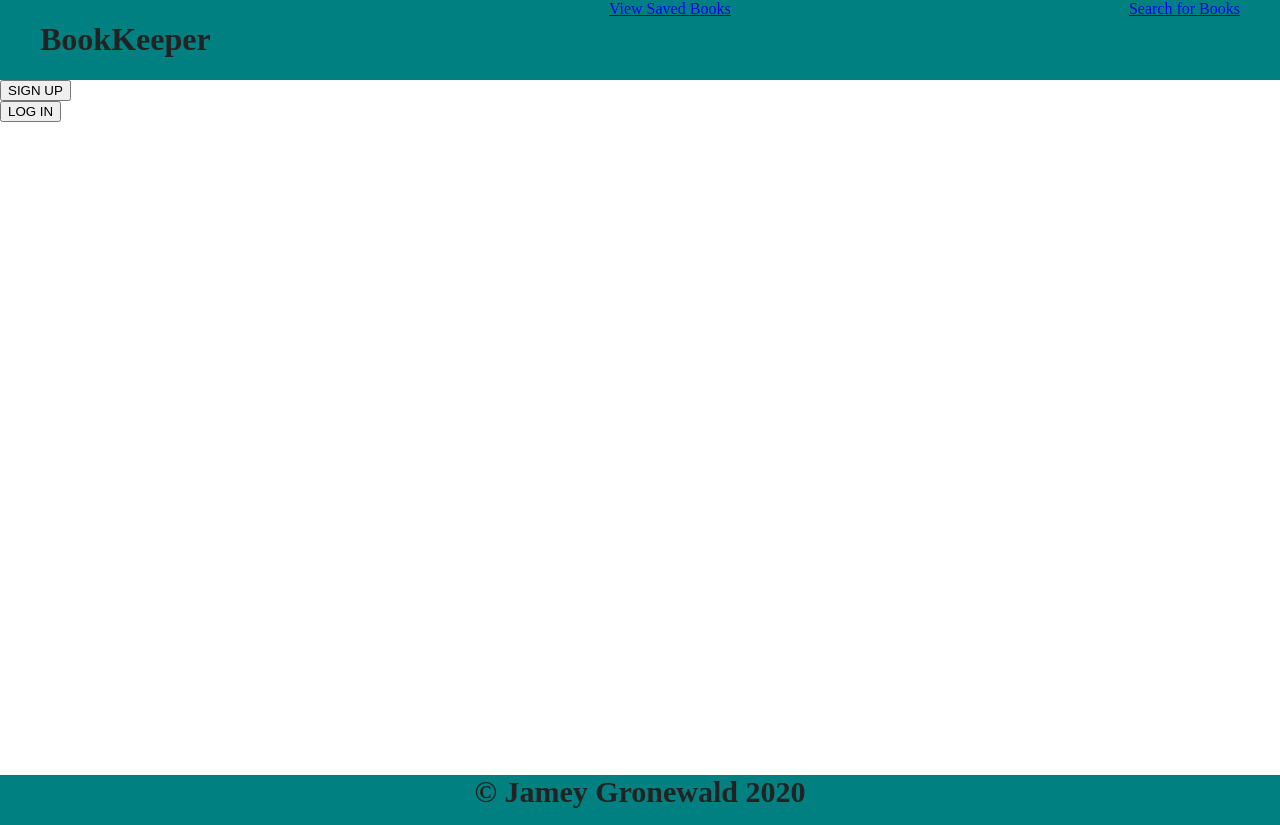
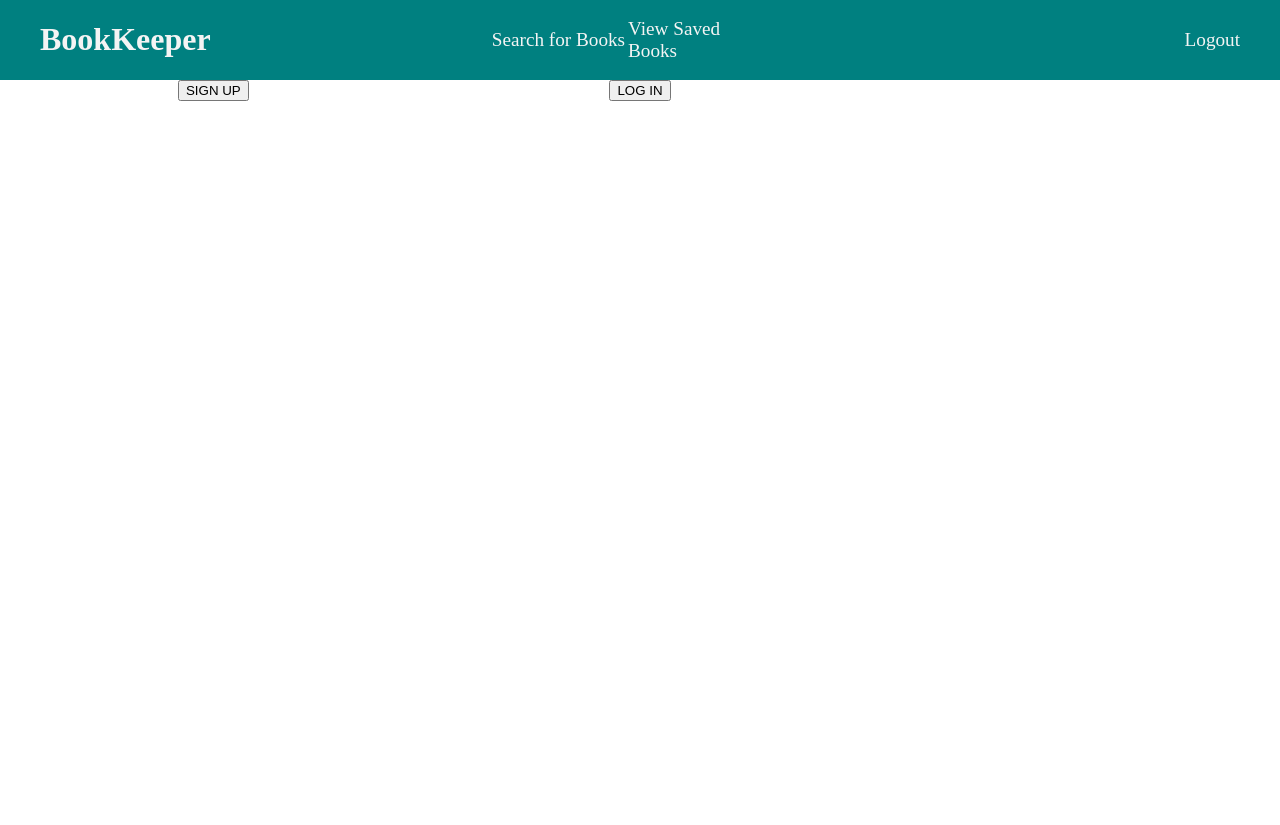
Before and after one commit to jameygronewald/bookKeeper, a React (Create React App) app in the folder client/: page / in a window 1280 px wide. After the commit the page ends 800 px from the top, so only its background shows below. Built offline with nearby package versions, Linux system fonts and the light colour scheme; the HTML template or start-up script is replaced by a standard one.

Commit message:
restyled navbar and addded logout button

```diff
--- a/client/src/App.css
+++ b/client/src/App.css
@@ -4,21 +4,58 @@ html, body {
     color: #222;
 }
 
-#root {
-    height: 100%;
+.navRow {
+    padding: 0px 40px;
+    display: grid;
+    grid-template: 100% / repeat(8, 1fr);
+    background-color: teal;
+    color: #f4f4f4;
 }
 
-.content {
-    min-height: 100%;
-    margin-bottom: -50px;
+.navLinkSearch {
+    grid-column: 4;
+    justify-self: center;
+    align-self: center;
+    text-decoration: none;
+    color: #f4f4f4;
+    font-size: 1.2rem;
 }
 
-.navRow {
-    padding: 0px 40px;
-    display: flex;
-    flex-direction: row;
-    justify-content: space-between;
-    background-color: teal;
+.navLinkSaved {
+    grid-column: 5;
+    justify-self: center;
+    align-self: center;
+    text-decoration: none;
+    color: #f4f4f4;
+    font-size: 1.2rem;
+}
+
+.logout {
+    grid-column: 10;
+    justify-self: center;
+    align-self: center;
+    text-decoration: none;
+    color: #f4f4f4;
+    font-size: 1.2rem;
+}
+
+.homeContainer {
+    display: grid;
+    grid-template: repeat(4, 1fr) / repeat(3, 1fr);
+}
+
+.signupButton {
+    grid-row: 2;
+    grid-column: 2;
+    justify-self: center;
+    align-self: center;
+}
+
+.loginButton {
+    grid-row: 3;
+    grid-column: 2;
+    justify-self: center;
+    align-self: center;
 }
 
 .formRow {
@@ -45,10 +82,3 @@ html, body {
 .push {
     height: 50px;
 }
-
-.stickyFooter {
-    font-size: 20px;
-    background-color: teal;
-    text-align: center;
-    height: 50px;
-}
--- a/client/src/App.js
+++ b/client/src/App.js
@@ -1,6 +1,5 @@
 import React, { useState, useEffect } from "react";
 import Navbar from "./components/Navbar/Navbar";
-import Footer from "./components/Footer/Footer";
 import Home from "./pages/Home/Home";
 import Signup from "./pages/Signup/Signup";
 import Login from "./pages/Login/Login";
@@ -67,7 +66,6 @@ function App() {
         </Router>
         <div className="push"></div>
       </div>
-      <Footer />
     </>
   );
 }
--- a/client/src/components/Button/Button.jsx
+++ b/client/src/components/Button/Button.jsx
@@ -1,8 +1,8 @@
 import React from 'react';
 
-const Button = ({ onClick, buttonText }) => {
+const Button = ({ onClick, buttonText, className }) => {
     return (
-        <div>
+        <div className={className}>
             <button onClick={onClick}>{buttonText}</button>
         </div>
     );
--- a/client/src/components/Navbar/Navbar.jsx
+++ b/client/src/components/Navbar/Navbar.jsx
@@ -1,14 +1,21 @@
-import React from 'react';
-import { Link } from 'react-router-dom';
+import React from "react";
+import { Link } from "react-router-dom";
 
 const Navbar = () => {
-    return (
-        <div className='navRow'>
-            <h1>BookKeeper</h1>
-            <Link to={'/saved'}>View Saved Books</Link>
-            <Link to={'/search'}>Search for Books</Link>
-        </div>
-    );
+  return (
+    <div className="navRow">
+      <h1>BookKeeper</h1>
+      <Link className="navLink navLinkSearch" to={"/search"}>
+        Search for Books
+      </Link>
+      <Link className="navLink navLinkSaved" to={"/saved"}>
+        View Saved Books
+      </Link>
+      <Link className="navLink logout" to={"/home"}>
+        Logout
+      </Link>
+    </div>
+  );
 };
 
 export default Navbar;
--- a/client/src/pages/Home/Home.jsx
+++ b/client/src/pages/Home/Home.jsx
@@ -4,12 +4,12 @@ import { Link } from "react-router-dom";
 
 const Home = () => {
   return (
-    <div>
+    <div className="homeContainer">
       <Link to="/signup">
-        <Button buttonText="SIGN UP" />
+        <Button className="signupButton" buttonText="SIGN UP" />
       </Link>
       <Link to="/login">
-        <Button buttonText="LOG IN" />
+        <Button className="loginButton" buttonText="LOG IN" />
       </Link>
     </div>
   );
```
